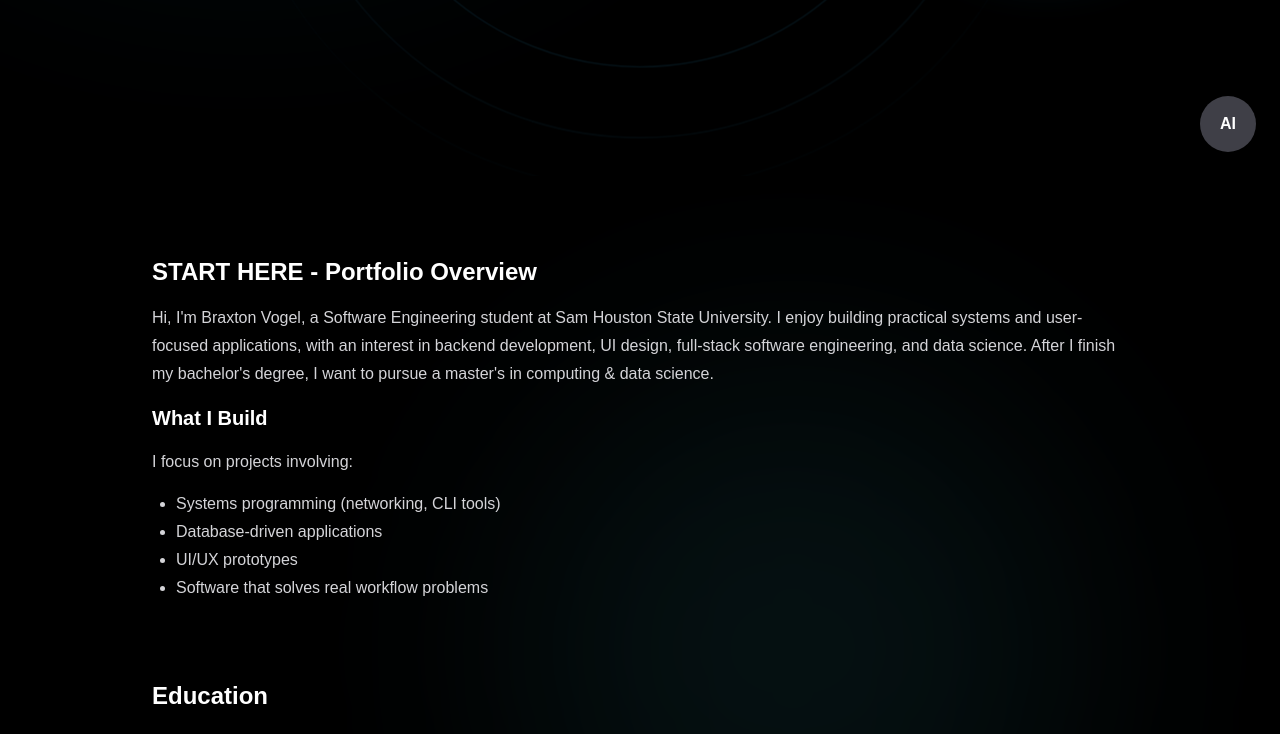
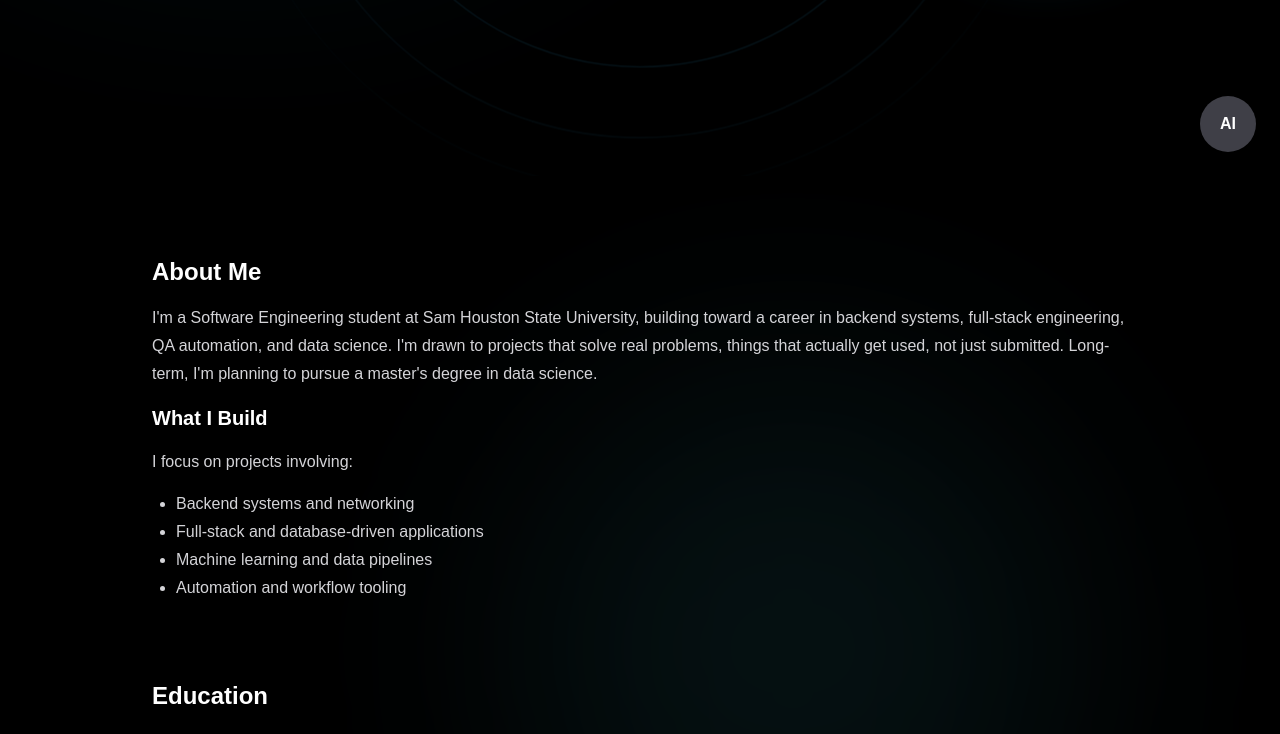
Before and after one commit to braxtonvogel/Portfolio-Website-W-AI-, a Next.js app: page / in a window 1280 px wide. Shown: the part 624-1358 px from the top of the page. Built offline with nearby package versions, Linux system fonts and the light colour scheme.

Commit message:
Add project filter tabs (All, Personal, Class)

```diff
--- a/app/page.tsx
+++ b/app/page.tsx
@@ -93,12 +93,12 @@ const skills = {
 };
 
 const phrases = [
-  "intelligent software systems",
-  "AI-powered tools",
-  "modern engineering experiences",
-  "full-stack applications",
-  "automation systems",
-  "data science pipelines",
+  "Intelligent Software Systems",
+  "AI-powered Tools",
+  "Modern Engineering Experiences",
+  "Full-Stack Applications",
+  "Automation Systems",
+  "Data Science Pipelines",
 ];
 
 export default function Home() {
@@ -345,13 +345,13 @@ export default function Home() {
         {/* ================= OVERVIEW ================= */}
         <section className="space-y-4">
           <h2 className="text-2xl font-semibold">
-            START HERE - Portfolio Overview
+            About Me
           </h2>
           <p className="text-zinc-300 leading-7">
-            Hi, I'm Braxton Vogel, a Software Engineering student at Sam Houston State University.
-            I enjoy building practical systems and user-focused applications, with an interest in backend development,
-            UI design, full-stack software engineering, and data science.
-            After I finish my bachelor's degree, I want to pursue a master's in computing & data science.
+             I'm a Software Engineering student at Sam Houston State University,
+    building toward a career in backend systems, full-stack engineering, QA automation, and data science.
+    I'm drawn to projects that solve real problems, things that actually get used, not just submitted.
+    Long-term, I'm planning to pursue a master's degree in data science.
           </p>
 
           <div className="space-y-4">
@@ -360,10 +360,10 @@ export default function Home() {
               I focus on projects involving:
             </p>
             <ul className="list-disc pl-6 text-zinc-300 space-y-1">
-              <li>Systems programming (networking, CLI tools)</li>
-              <li>Database-driven applications</li>
-              <li>UI/UX prototypes</li>
-              <li>Software that solves real workflow problems</li>
+              <li>Backend systems and networking</li>
+              <li>Full-stack and database-driven applications</li>
+              <li>Machine learning and data pipelines</li>
+              <li>Automation and workflow tooling</li>
             </ul>
           </div>
         </section>
```
